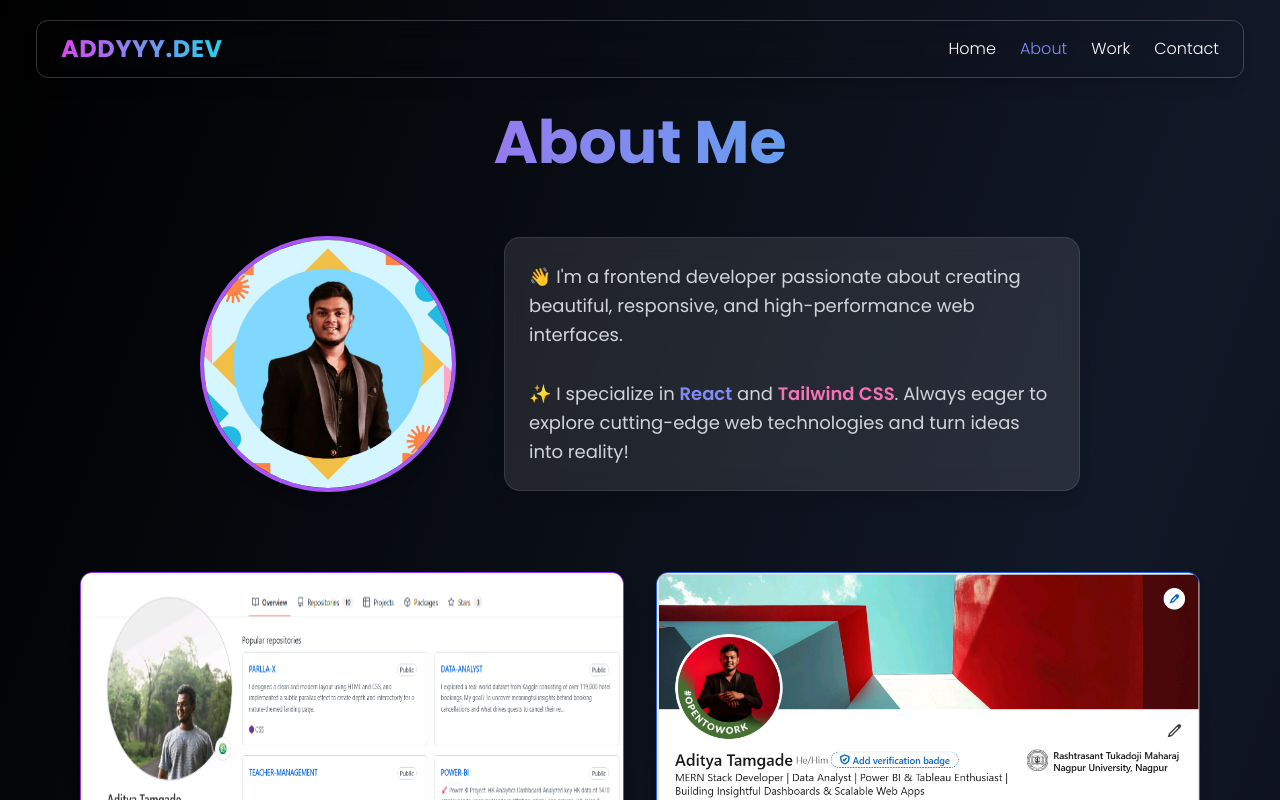
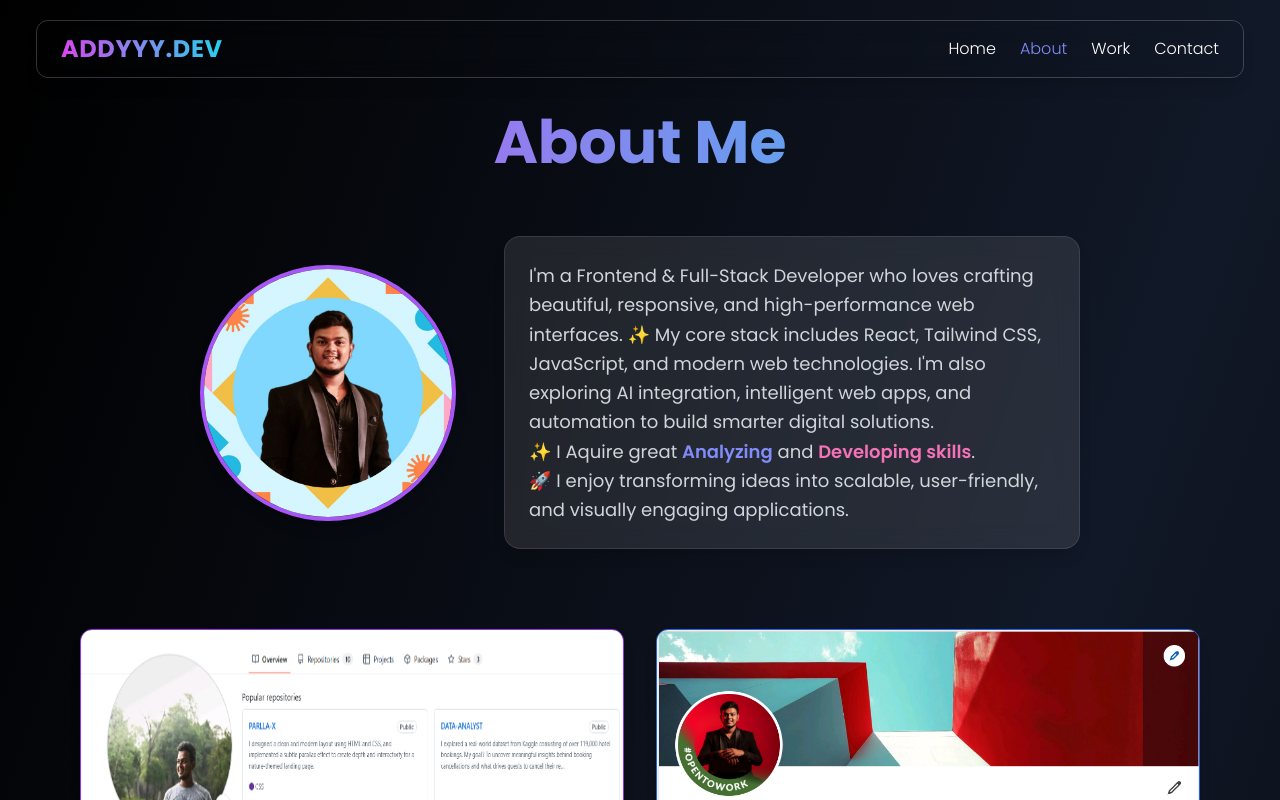
Before and after one commit to AdityaTamgade/PORTFOLIO, a React (Vite) app: page /about in a window 1280 px wide. Shown: the top 800 px of the page. Built offline with nearby package versions, Linux system fonts and the light colour scheme.

Commit message:
Refactor About component and update content

```diff
--- a/src/pages/About.jsx
+++ b/src/pages/About.jsx
@@ -118,15 +118,20 @@ export default function About() {
           className="max-w-xl backdrop-blur-md bg-white/10 p-6 rounded-2xl text-center sm:text-left shadow-lg border border-white/10"
         >
           <p className="text-gray-300 text-lg leading-relaxed">
-            👋 I'm a frontend developer passionate about creating beautiful,
-            responsive, and high-performance web interfaces. <br />
-            <br />✨ I specialize in{" "}
+            I'm a Frontend & Full-Stack Developer who loves crafting beautiful,
+            responsive, and high-performance web interfaces. ✨ My core stack
+            includes React, Tailwind CSS, JavaScript, and modern web
+            technologies. I'm also exploring AI integration, intelligent web
+            apps, and automation to build smarter digital solutions.
+            <br />✨ I Aquire great{" "}
             <span className="text-indigo-400 font-semibold">
-              React
+              Analyzing
             </span> and{" "}
-            <span className="text-pink-400 font-semibold">Tailwind CSS</span>.
-            Always eager to explore cutting-edge web technologies and turn ideas
-            into reality!
+            <span className="text-pink-400 font-semibold">
+              Developing skills
+            </span>
+            . <br /> 🚀 I enjoy transforming ideas into scalable, user-friendly,
+            and visually engaging applications.
           </p>
         </motion.div>
       </div>
@@ -165,7 +170,7 @@ export default function About() {
       {/* Resume Button */}
       <div className="mt-16 text-center">
         <a
-          href="src/assets/ADITYA VIJAY TAMGADE..pdf"
+          href="src/assets/d:\ADITYA  TAMGADE..pdf"
           download
           className="inline-block bg-gradient-to-r from-purple-500 to-pink-600 hover:from-pink-600 hover:to-purple-500 text-white font-semibold px-6 py-3 rounded-full shadow-lg transition-transform duration-300 hover:scale-105"
         >
```
